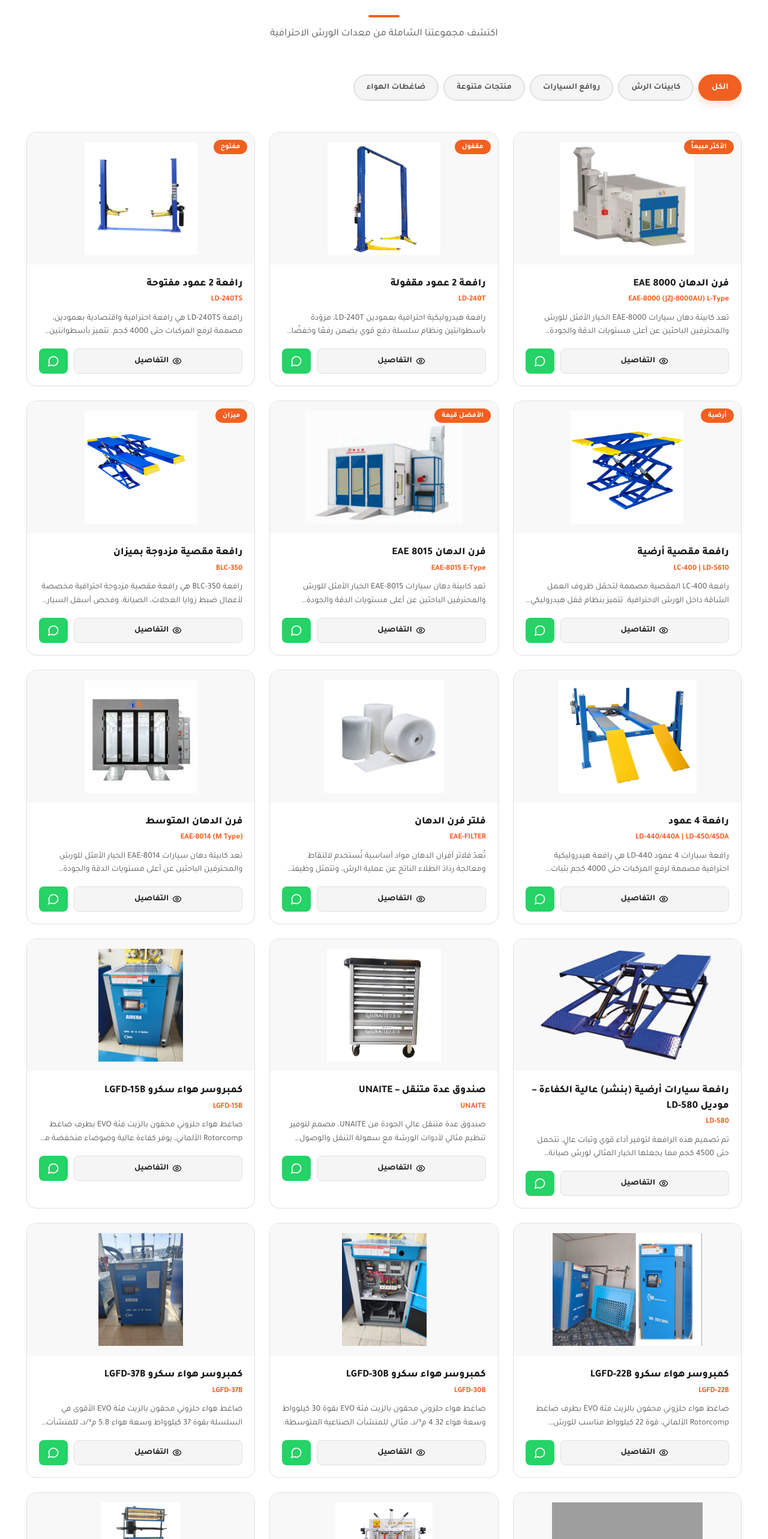
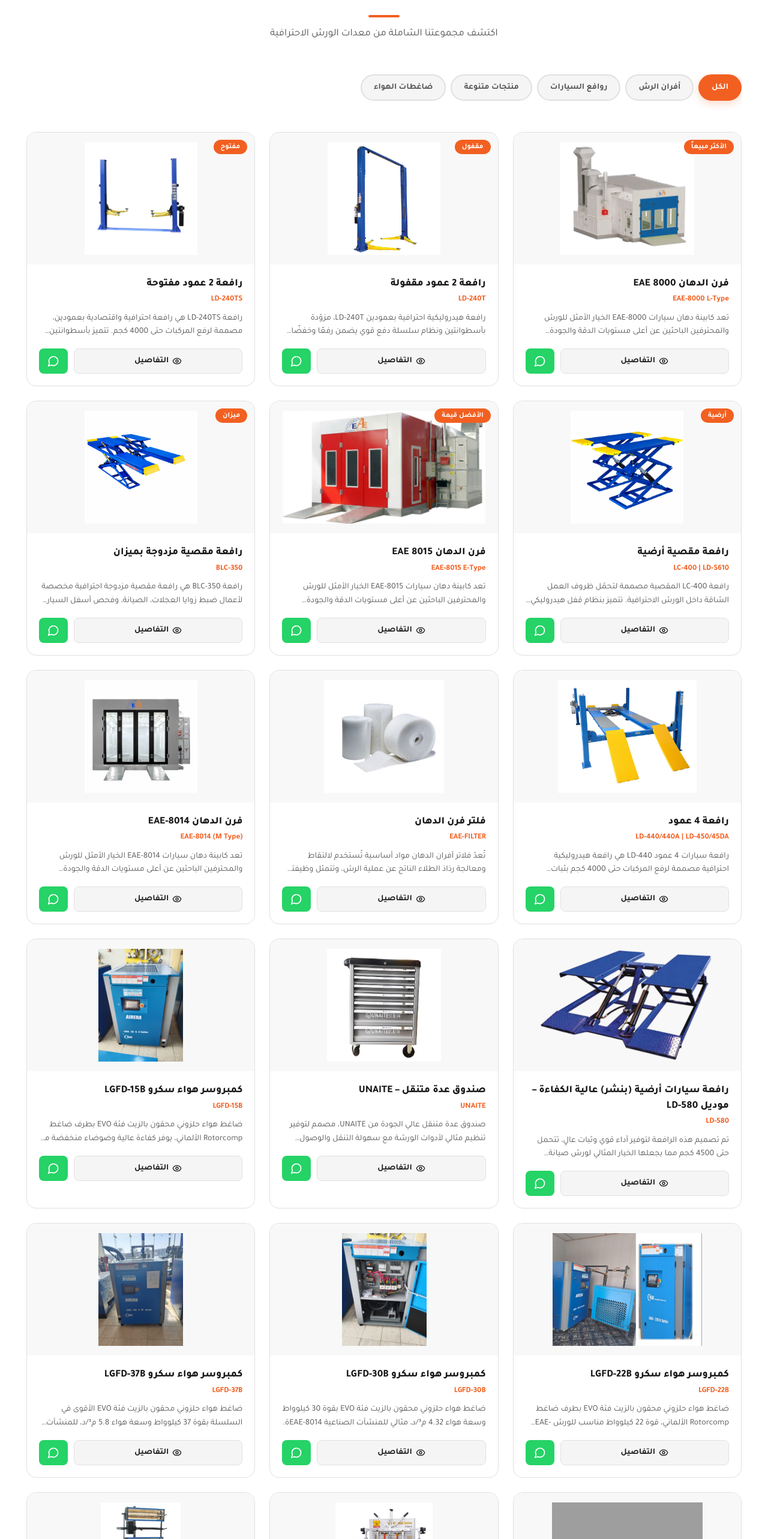
Before and after one commit to mohamedelwan22/EAE-Company, a React (Vite) app: page / in a window 1280 px wide. Shown: the part 2600-5166 px from the top of the page at 60% size. Built offline with nearby package versions, Linux system fonts and the light colour scheme; grey boxes are pictures that could not be loaded; the HTML template or start-up script is replaced by a standard one.

Commit message:
change imgs

```diff
--- a/src/data/products.ts
+++ b/src/data/products.ts
@@ -32,6 +32,7 @@ import tool2 from '@/assets/tool2.jpeg'
 
 // spray-booth
 import sprayEcono from '@/assets/spray-econo.png'
+import sprayEcono2 from '@/assets/spray-econo-new.png'
 import filter1 from '@/assets/filter1.jpeg'
 import filter2 from '@/assets/filter2.jpeg'
 import bzb from '@/assets/bzb.png'
@@ -139,7 +140,7 @@ export const products: Product[] = [
     category: 'spray-booth',
     categoryLabel: t('أفران الدهان', 'Spray Booths'),
     name: t('فرن الدهان EAE 8000', ' Spray Booth EAE 8000 '),
-    model: 'EAE-8000 (JZJ-8000AU) L-Type',
+    model: 'EAE-8000 L-Type',
     description: t(
       'تعد كابينة دهان سيارات EAE-8000 الخيار الأمثل للورش والمحترفين الباحثين عن أعلى مستويات الدقة والجودة والسلامة أثناء عملية الدهان. فهي تجمع بين التصميم الهندسي المتطور وأنظمة التهوية والفلترة المتقدمة لتوفير بيئة عمل نظيفة تمامًا، تضمن خروج السيارة بعد الدهان بأعلى جودة وفق أقصى معايير السلامة المهنية.',
       'The EAE-8000 car spray booth is the ideal choice for workshops and professionals seeking the highest levels of precision, quality, and safety during the painting process. It combines advanced engineering design with sophisticated ventilation and filtration systems to provide a completely clean working environment, ensuring the vehicle exits with the highest quality finish according to the strictest professional safety standards.'
@@ -333,8 +334,8 @@ export const products: Product[] = [
       'تعد كابينة دهان سيارات EAE-8015 الخيار الأمثل للورش والمحترفين الباحثين عن أعلى مستويات الدقة والجودة والسلامة أثناء عملية الدهان. تجمع بين التصميم الهندسي المتطور وأنظمة التهوية والفلترة المتقدمة لتوفير بيئة عمل نظيفة تمامًا.',
       'The EAE-8015 spray booth is the ideal choice for workshops and professionals seeking the highest levels of precision, quality, and safety during the painting process. It combines advanced engineering design with sophisticated ventilation and filtration systems.'
     ),
-    image: sprayEcono,
-    images: [sprayEcono],
+    image: sprayEcono2,
+    images: [sprayEcono2],
     specs: [
       { label: t('الأبعاد الخارجية', 'External Dimensions'), value: '7000 × 5000 × 3300 mm' },
       { label: t('الأبعاد الداخلية', 'Internal Dimensions'), value: '6900 × 3900 × 2650 mm' },
@@ -487,7 +488,7 @@ export const products: Product[] = [
     id: 'medium-spray-booth',
     category: 'spray-booth',
     categoryLabel: t('أفران الدهان', 'Spray Booths'),
-    name: t('فرن الدهان المتوسط', 'Medium Spray Booth'),
+    name: t('فرن الدهان EAE-8014', 'Medium Spray Booth'),
     model: 'EAE-8014 (M Type)',
     description: t(
       'تعد كابينة دهان سيارات EAE-8014 الخيار الأمثل للورش والمحترفين الباحثين عن أعلى مستويات الدقة والجودة والسلامة أثناء عملية الدهان. فهي تجمع بين التصميم الهندسي المتطور وأنظمة التهوية والفلترة المتقدمة لتوفير بيئة عمل نظيفة تمامًا، تضمن خروج السيارة بعد الدهان بأعلى جودة وفق أقصى معايير السلامة المهنية.',
@@ -530,7 +531,7 @@ export const products: Product[] = [
       t('هيكل رباعي مطلي بالمسحوق مع سحب هواء من الجانب العلوي', 'Powder-coated quad-frame structure with top-side air intake'),
     ],
     whatsappText: t(
-      'مرحباً، أود الاستفسار عن كابينة الدهان المتوسطة EAE-8014',
+      'مرحباً، أود الاستفسار عن كابينة الدهان EAE-8014ة EAE-8014',
       "Hello, I'd like to inquire about the Medium Spray Booth EAE-8014"
     ),
   },
@@ -694,7 +695,7 @@ export const products: Product[] = [
     name: t('كمبروسر هواء سكرو LGFD-22B', 'LGFD-22B Screw Air Compressor'),
     model: 'LGFD-22B',
     description: t(
-      'ضاغط هواء حلزوني محقون بالزيت فئة EVO بطرف ضاغط Rotorcomp الألماني، قوة 22 كيلوواط مناسب للورش المتوسطة والكبيرة.',
+      'ضاغط هواء حلزوني محقون بالزيت فئة EVO بطرف ضاغط Rotorcomp الألماني، قوة 22 كيلوواط مناسب للورش EAE-8014ة والكبيرة.',
       'EVO oil-injected screw air compressor with German Rotorcomp air end, 22 kW — ideal for medium and large workshops.'
     ),
     image: comp22,
@@ -745,7 +746,7 @@ export const products: Product[] = [
     name: t('كمبروسر هواء سكرو LGFD-30B', 'LGFD-30B Screw Air Compressor'),
     model: 'LGFD-30B',
     description: t(
-      'ضاغط هواء حلزوني محقون بالزيت فئة EVO بقوة 30 كيلوواط وسعة هواء 4.32 م³/د، مثالي للمنشآت الصناعية المتوسطة.',
+      'ضاغط هواء حلزوني محقون بالزيت فئة EVO بقوة 30 كيلوواط وسعة هواء 4.32 م³/د، مثالي للمنشآت الصناعية EAE-8014ة.',
       'EVO oil-injected screw air compressor, 30 kW with 4.32 m³/min air capacity — ideal for mid-size industrial facilities.'
     ),
     image: comp,
@@ -966,7 +967,7 @@ export const products: Product[] = [
     categoryLabel: t('منتجات متنوعة', 'Misc Products'),
     model: '2 Lamps',
     description: t(
-      'تُعد لمبة التجفيف بالأشعة تحت الحمراء المتحركة حلًا مثاليًا لورش الدهان، حيث تعمل كمساعد فعال في تنفيذ أعمال إصلاح الدهانات الصغيرة والمتوسطة بسرعة وكفاءة عالية.',
+      'تُعد لمبة التجفيف بالأشعة تحت الحمراء المتحركة حلًا مثاليًا لورش الدهان، حيث تعمل كمساعد فعال في تنفيذ أعمال إصلاح الدهانات الصغيرة وEAE-8014ة بسرعة وكفاءة عالية.',
       'The mobile infrared baking lamp is an ideal solution for paint shops, serving as an effective assistant for small and medium paint repair jobs with high speed and efficiency.'
     ),
     image: lamp2a,
@@ -1029,7 +1030,7 @@ export const products: Product[] = [
     categoryLabel: t('منتجات متنوعة', 'Misc Products'),
     model: '6 Lamps',
     description: t(
-      'تُعد لمبة التجفيف بالأشعة تحت الحمراء المتحركة حلًا مثاليًا لورش الدهان، حيث تعمل كمساعد فعال في تنفيذ أعمال إصلاح الدهانات الصغيرة والمتوسطة بسرعة وكفاءة عالية.',
+      'تُعد لمبة التجفيف بالأشعة تحت الحمراء المتحركة حلًا مثاليًا لورش الدهان، حيث تعمل كمساعد فعال في تنفيذ أعمال إصلاح الدهانات الصغيرة وEAE-8014ة بسرعة وكفاءة عالية.',
       'The mobile infrared baking lamp is an ideal solution for paint shops, serving as an effective assistant for small and medium paint repair jobs with high speed and efficiency.'
     ),
     image: lamp6,
@@ -1369,7 +1370,7 @@ export const products: Product[] = [
 
 export const categories = [
   { id: 'all', ar: 'الكل', en: 'All' },
-  { id: 'spray-booth', ar: 'كابينات الرش', en: 'Spray Booths' },
+  { id: 'spray-booth', ar: 'أفران الرش', en: 'Spray Booths' },
   { id: 'car-lift', ar: 'روافع السيارات', en: 'Car Lifts' },
   { id: 'misc', ar: 'منتجات متنوعة', en: 'Misc Products' },
   { id: 'compressor', ar: 'ضاغطات الهواء', en: 'Air Compressors' },
```
Also changed, not shown: src/assets/spray-econo-new.png (added).
